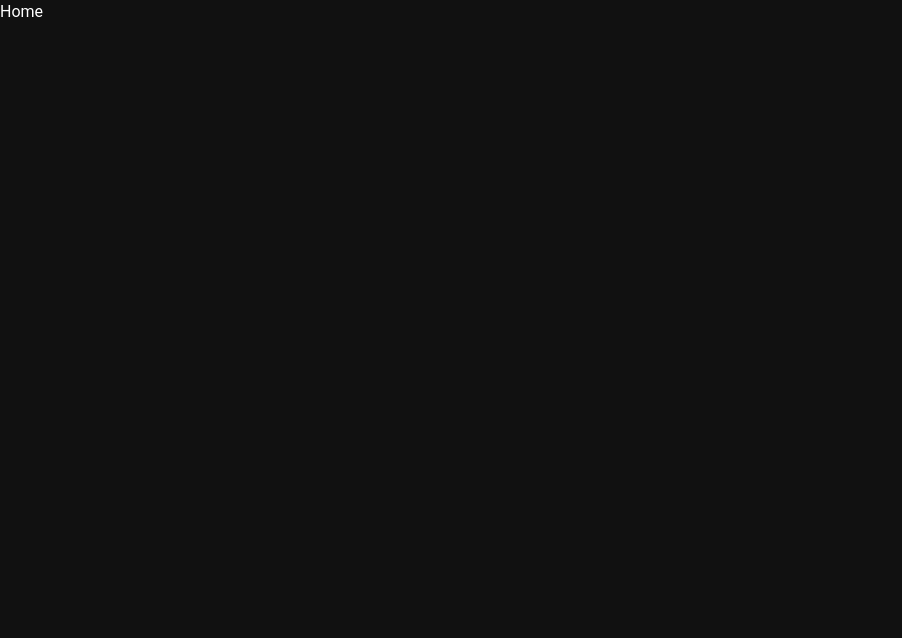
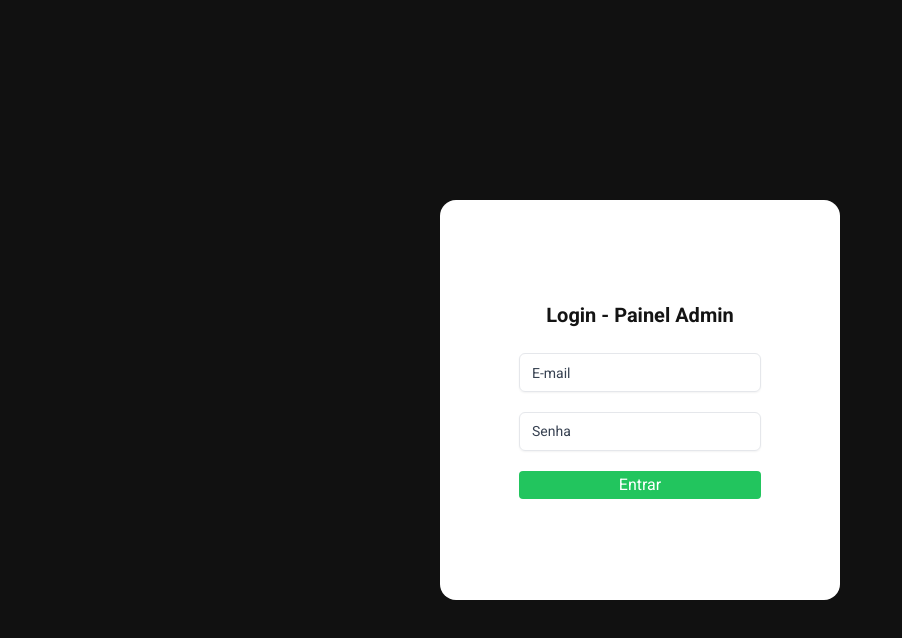
Before and after one commit to maathzzz/painel-admin-vue, a Vue app: page / in a window 1280 px wide. Shown: the top 638 px of the page, without its empty margins (0-902 px from the left). Built offline with nearby package versions, Linux system fonts and the light colour scheme.

Commit message:
feat: add login & register screens

```diff
--- a/index.html
+++ b/index.html
@@ -2,8 +2,11 @@
 <html lang="en">
   <head>
     <meta charset="UTF-8" />
+    <link rel="preconnect" href="https://fonts.googleapis.com">
+    <link rel="preconnect" href="https://fonts.gstatic.com" crossorigin>
     <link rel="icon" type="image/svg+xml" href="/vite.svg" />
     <meta name="viewport" content="width=device-width, initial-scale=1.0" />
+    <link href="https://fonts.googleapis.com/css2?family=Roboto:wght@100;300;400;500;700;900&display=swap" rel="stylesheet">
     <title>Painel Admin</title>
   </head>
   <body>
--- a/src/router/index.ts
+++ b/src/router/index.ts
@@ -10,6 +10,11 @@ const routes: Array<RouteRecordRaw> = [
         path: '/dashboard',
         name: 'dashboard',
         component: () => import('../views/Dashboard.vue'),
+    },
+    {
+        path: '/register',
+        name: 'register',
+        component: () => import('../views/Register.vue'),
     }
 ]
 
--- a/src/views/Home.vue
+++ b/src/views/Home.vue
@@ -3,7 +3,50 @@
 </script>
 
 <template>
-    <h1>Home</h1>
+    <main class="w-full h-screen flex justify-center items-center">
+        <div class="bg-white w-[25rem] h-[25rem] rounded-2xl flex flex-col justify-center items-center gap-6">
+            <span class="text-[#141414] text-xl font-semibold"> Login - Painel Admin </span>
+            <form class="flex flex-col gap-5">
+                <label
+                    for="email"
+                    class="relative block rounded-md border border-gray-200 shadow-sm focus-within:border-blue-600 focus-within:ring-1 focus-within:ring-blue-600"
+                >
+                    <input
+                        type="text"
+                        id="email"
+                        class="peer text-black text-sm font-medium p-3 border-none bg-transparent placeholder-transparent w-[15rem] h-[2.3rem] focus:border-transparent focus:outline-none focus:ring-0"
+                        placeholder="E-mail"
+                    />
+
+                    <span
+                        class="pointer-events-none absolute start-2.5 top-0 -translate-y-1/2 bg-white p-0.5 text-xs text-gray-700 transition-all peer-placeholder-shown:top-1/2 peer-placeholder-shown:text-sm peer-focus:top-0 peer-focus:text-xs"
+                    >
+                        E-mail
+                    </span>
+                </label>
+
+                <label
+                    for="password"
+                    class="relative block rounded-md border border-gray-200 shadow-sm focus-within:border-blue-600 focus-within:ring-1 focus-within:ring-blue-600"
+                >
+                    <input
+                        type="password"
+                        id="password"
+                        class="peer text-black text-sm font-medium p-3 border-none bg-transparent placeholder-transparent w-[15rem] h-[2.3rem] focus:border-transparent focus:outline-none focus:ring-0"
+                        placeholder="Senha"
+                    />
+
+                    <span
+                        class="pointer-events-none absolute start-2.5 top-0 -translate-y-1/2 bg-white p-0.5 text-xs text-gray-700 transition-all peer-placeholder-shown:top-1/2 peer-placeholder-shown:text-sm peer-focus:top-0 peer-focus:text-xs"
+                    >
+                        Senha
+                    </span>
+                </label>
+
+                <button type="submit" @click="" class="w-full h-7 disabled:grayscale bg-green-500 rounded">Entrar</button>
+            </form>
+        </div>
+    </main>
 </template>
 
 <style scoped>
--- /dev/null
+++ b/src/views/Register.vue
@@ -0,0 +1,54 @@
+<script setup lang="ts">
+
+</script>
+
+<template>
+    <main class="w-full h-screen flex justify-center items-center">
+        <div class="bg-white w-[25rem] h-[25rem] rounded-2xl flex flex-col justify-center items-center gap-6">
+            <span class="text-[#141414] text-xl font-semibold"> Cadastro - Painel Admin </span>
+            <form class="flex flex-col gap-5">
+                <label for="email"
+                    class="relative block rounded-md border border-gray-200 shadow-sm focus-within:border-blue-600 focus-within:ring-1 focus-within:ring-blue-600">
+                    <input type="text" id="email"
+                        class="peer text-black text-sm font-medium p-3 border-none bg-transparent placeholder-transparent w-[18rem] h-[2.3rem] focus:border-transparent focus:outline-none focus:ring-0"
+                        placeholder="E-mail" />
+
+                    <span
+                        class="pointer-events-none absolute start-2.5 top-0 -translate-y-1/2 bg-white p-0.5 text-xs text-gray-700 transition-all peer-placeholder-shown:top-1/2 peer-placeholder-shown:text-sm peer-focus:top-0 peer-focus:text-xs">
+                        E-mail
+                    </span>
+                </label>
+
+                <div class="w-full flex flex-row gap-4">
+                    <label for="password"
+                        class="relative block rounded-md border border-gray-200 shadow-sm focus-within:border-blue-600 focus-within:ring-1 focus-within:ring-blue-600">
+                        <input type="password" id="password"
+                            class="peer text-black text-sm font-medium p-3 border-none bg-transparent placeholder-transparent w-[9rem] h-[2.3rem] focus:border-transparent focus:outline-none focus:ring-0"
+                            placeholder="Senha" />
+
+                        <span
+                            class="pointer-events-none absolute start-2.5 top-0 -translate-y-1/2 bg-white p-0.5 text-xs text-gray-700 transition-all peer-placeholder-shown:top-1/2 peer-placeholder-shown:text-sm peer-focus:top-0 peer-focus:text-xs">
+                            Senha
+                        </span>
+                    </label>
+
+                    <label for="password"
+                        class="relative block rounded-md border border-gray-200 shadow-sm focus-within:border-blue-600 focus-within:ring-1 focus-within:ring-blue-600">
+                        <input type="password" id="password"
+                            class="peer text-black text-sm font-medium p-3 border-none bg-transparent placeholder-transparent w-[9rem] h-[2.3rem] focus:border-transparent focus:outline-none focus:ring-0"
+                            placeholder="Senha" />
+
+                        <span
+                            class="pointer-events-none absolute start-2.5 top-0 -translate-y-1/2 bg-white p-0.5 text-xs text-gray-700 transition-all peer-placeholder-shown:top-1/2 peer-placeholder-shown:text-sm peer-focus:top-0 peer-focus:text-xs">
+                            Confirmar Senha
+                        </span>
+                    </label>
+                </div>
+
+                <button type="submit" @click="" class="w-full h-7 disabled:grayscale bg-green-500 rounded">Criar Conta</button>
+            </form>
+        </div>
+    </main>
+</template>
+
+<style scoped></style>
```
